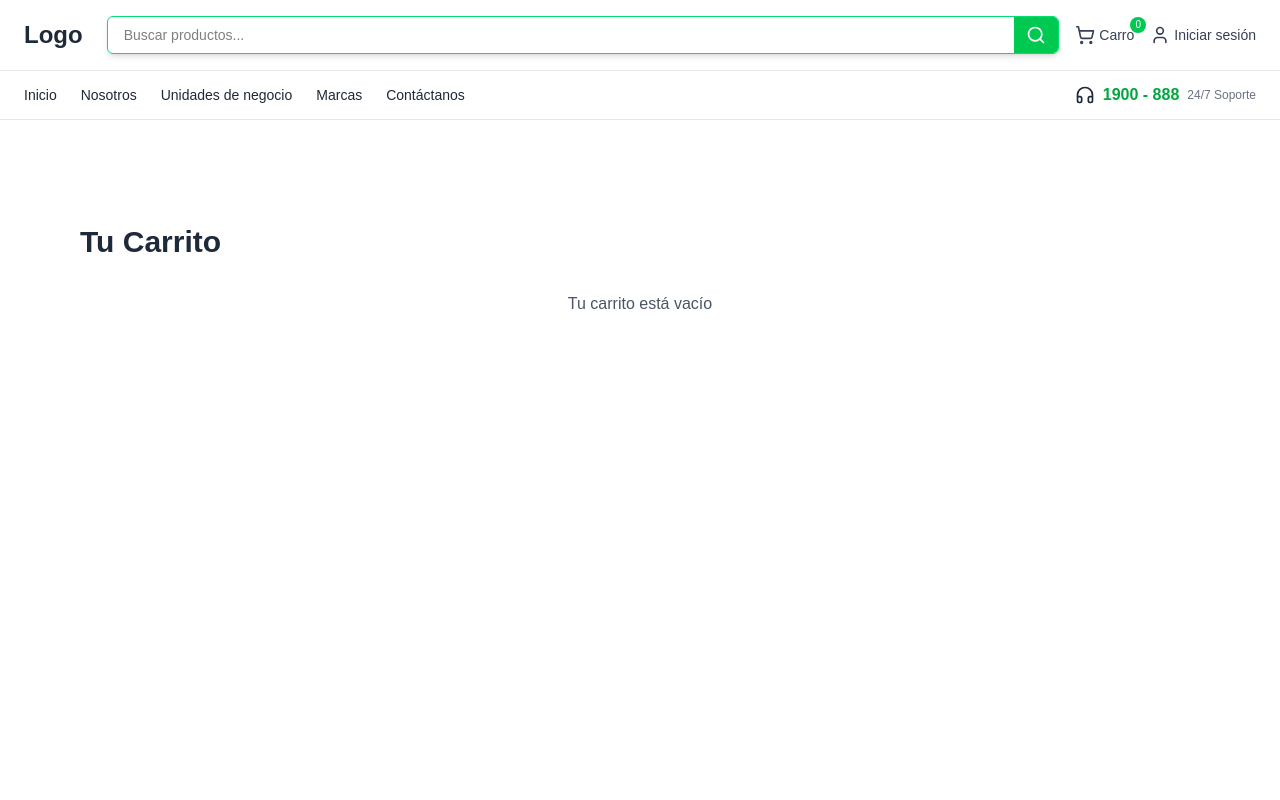
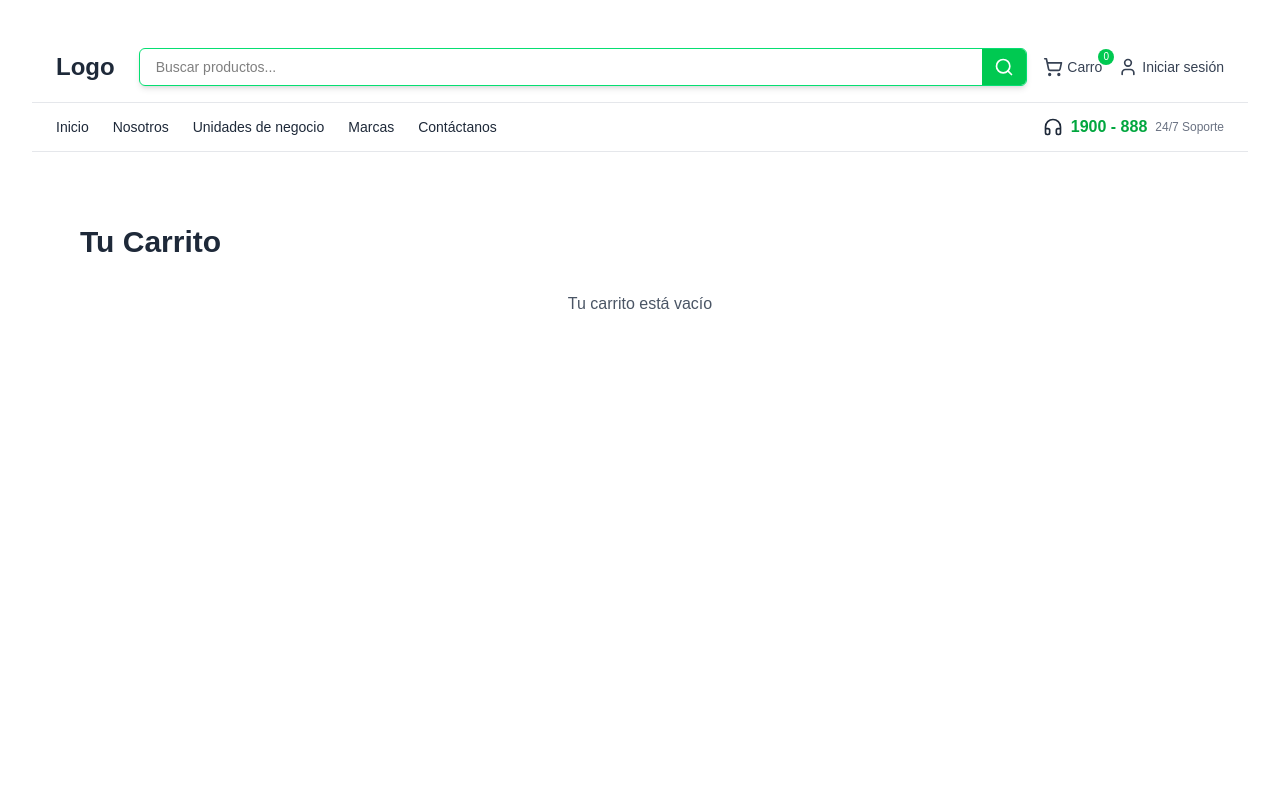
Before and after one commit to franmartos11/ecommerce-omega-soluciones, a Next.js app in the folder ecommerce-omega/: page /Cart in a window 1280 px wide. Shown: the top 800 px of the page. Built offline with nearby package versions, Linux system fonts and the light colour scheme.

Commit message:
fix cart tailwind on page

```diff
--- a/ecommerce-omega/src/app/Cart/page.tsx
+++ b/ecommerce-omega/src/app/Cart/page.tsx
@@ -46,9 +46,9 @@ export default function CartPage() {
 
     return (
         <Suspense fallback={<div className="p-8 bg-white text-center">Cargando carrito…</div>}>
+            <div className='bg-white min-h-screen p-8 pb-0'>
                 <Navbar />
-
-      <div className="bg-white p-8 min-h-screen">
+                <div className=" min-h-screen">
                     <section className="max-w-6xl mx-auto px-4 py-10">
                         <h1 className="text-3xl font-bold text-gray-800 mb-8">Tu Carrito</h1>
 
@@ -137,8 +137,8 @@ export default function CartPage() {
                         )}
                     </section>
                 </div>
-
                 <Footer />
+            </div>
         </Suspense>
     );
 }
```
Lines whose indentation alone changed are shown as unchanged.
